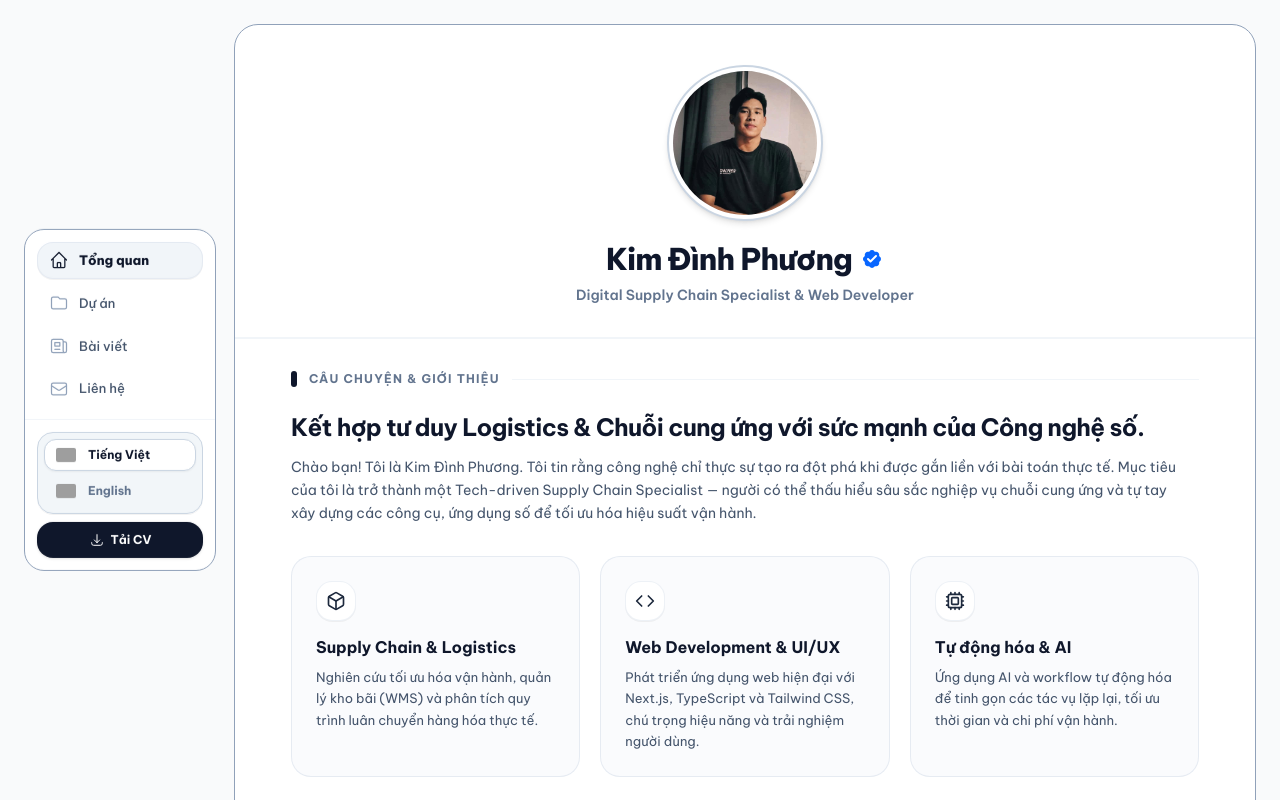
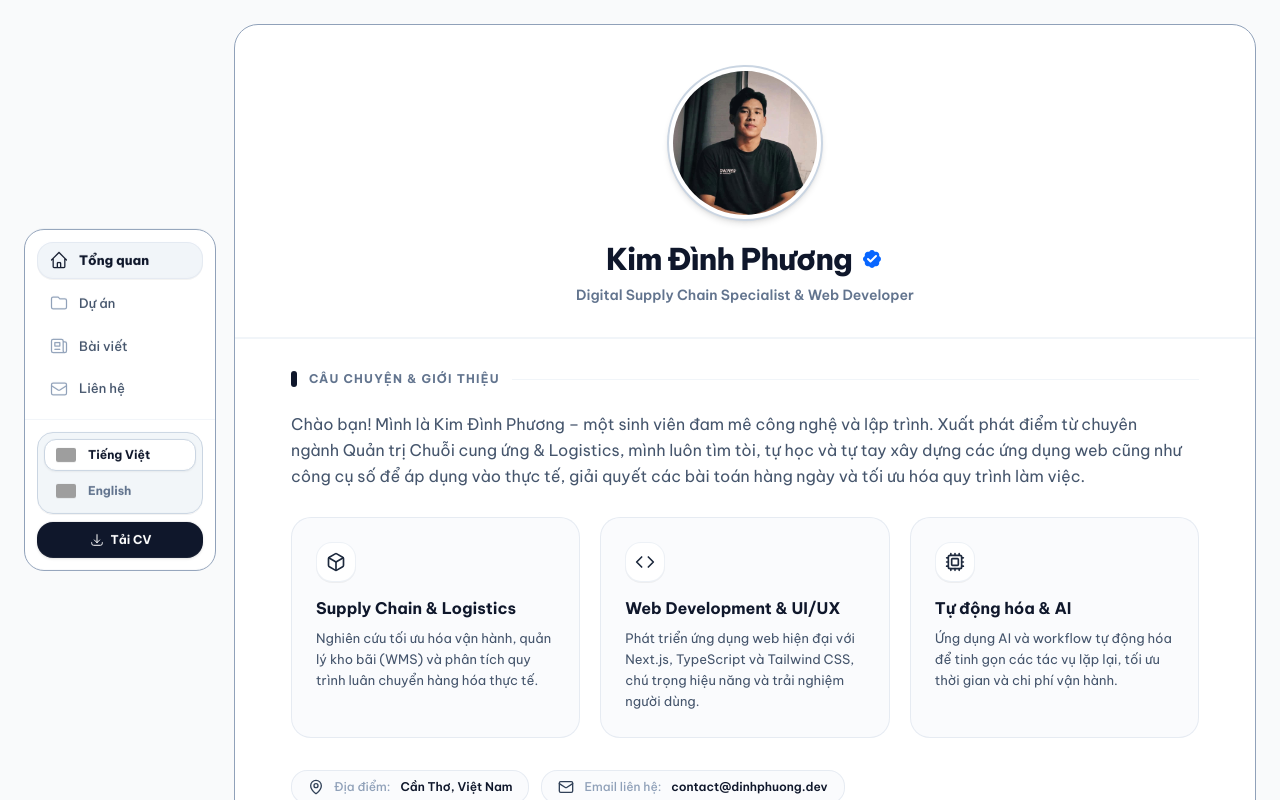
Before and after one commit to dinhphuong25/portfolio1, a Next.js app: page / in a window 1280 px wide. Shown: the top 800 px of the page. Built offline with nearby package versions, Linux system fonts and the light colour scheme; grey boxes are pictures that could not be loaded.

Commit message:
feat(about): remove large slogan heading and make bio warm and relatable as a tech student

```diff
--- a/src/components/AboutSection.tsx
+++ b/src/components/AboutSection.tsx
@@ -71,18 +71,11 @@ export default function AboutSection() {
 
             {/* Intro Narrative */}
             <Reveal direction="up" delay={50}>
-                <div className="mb-8">
-                    <h3 className="text-xl sm:text-2xl font-bold text-slate-900 dark:text-white leading-snug tracking-tight mb-3">
-                        {isVi ? (
-                            <>Kết hợp tư duy Logistics & Chuỗi cung ứng với sức mạnh của Công nghệ số.</>
-                        ) : (
-                            <>Bridging Supply Chain & Logistics expertise with the power of Digital Tech.</>
-                        )}
-                    </h3>
-                    <p className="text-sm text-slate-600 dark:text-slate-300 leading-relaxed font-normal max-w-4xl">
+                <div className="mb-7">
+                    <p className="text-sm sm:text-base text-slate-600 dark:text-slate-300 leading-relaxed font-normal max-w-4xl">
                         {isVi
-                            ? "Chào bạn! Tôi là Kim Đình Phương. Tôi tin rằng công nghệ chỉ thực sự tạo ra đột phá khi được gắn liền với bài toán thực tế. Mục tiêu của tôi là trở thành một Tech-driven Supply Chain Specialist — người có thể thấu hiểu sâu sắc nghiệp vụ chuỗi cung ứng và tự tay xây dựng các công cụ, ứng dụng số để tối ưu hóa hiệu suất vận hành."
-                            : "Hello! I am Kim Dinh Phuong. I believe technology creates real breakthroughs when applied to practical operational challenges. My mission is to become a Tech-driven Supply Chain Specialist — deeply understanding domain logistics while building tailored digital tools to streamline operations."}
+                            ? "Chào bạn! Mình là Kim Đình Phương – một sinh viên đam mê công nghệ và lập trình. Xuất phát điểm từ chuyên ngành Quản trị Chuỗi cung ứng & Logistics, mình luôn tìm tòi, tự học và tự tay xây dựng các ứng dụng web cũng như công cụ số để áp dụng vào thực tế, giải quyết các bài toán hàng ngày và tối ưu hóa quy trình làm việc."
+                            : "Hello! I am Kim Dinh Phuong — a student passionate about technology and programming. Coming from a Logistics & Supply Chain background, I love exploring, self-learning, and building web applications and digital tools to solve real-world problems and streamline everyday workflows."}
                     </p>
                 </div>
             </Reveal>
```
